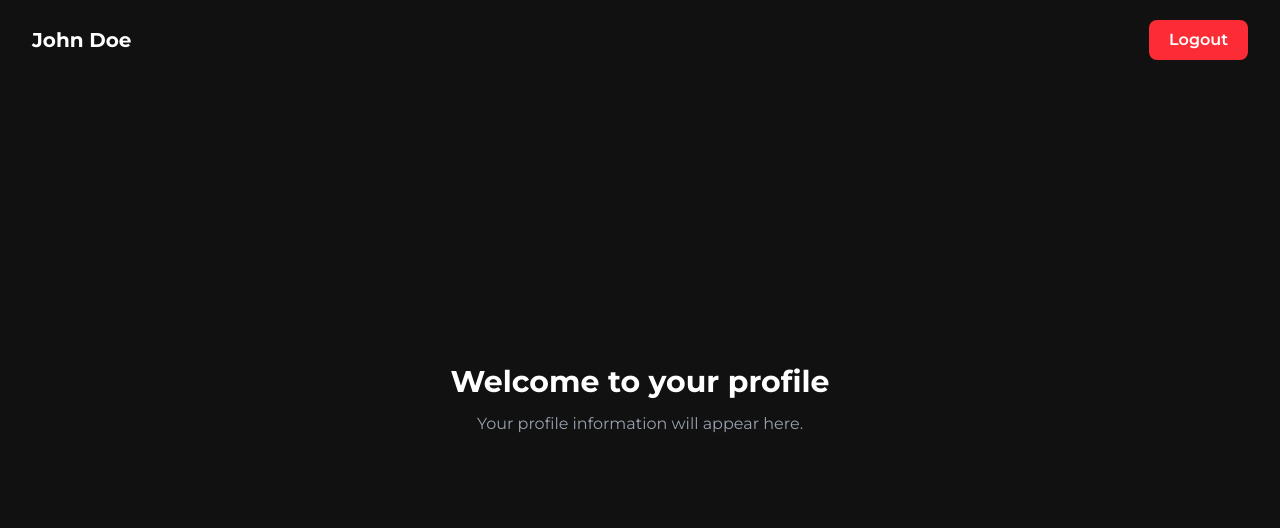
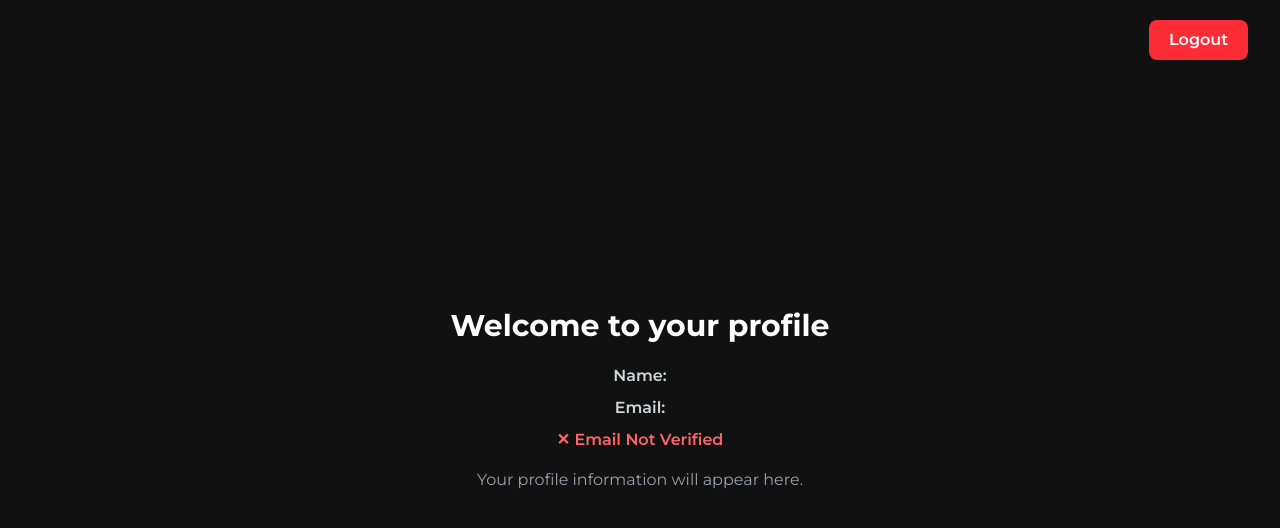
Before and after one commit to muhammad-waqas99/next-auth-system, a Next.js app: page /profile in a window 1280 px wide. Shown: the top 528 px of the page. Built offline with nearby package versions, Linux system fonts and the light colour scheme; no server answers.

Commit message:
feat: add user details API and display profile data

```diff
--- /dev/null
+++ b/app/api/auth/me/route.ts
@@ -0,0 +1,80 @@
+import User from "@/app/models/user.model";
+import { NextRequest, NextResponse } from "next/server";
+import jwt from "jsonwebtoken";
+import connectToDB from "@/app/dbconfig/db";
+
+interface TokenPayload {
+  id: string;
+  email: string;
+}
+
+export async function GET(request: NextRequest) {
+  try {
+    const token = request.cookies.get("token")?.value;
+
+
+    if (!token) {
+      return NextResponse.json(
+        {
+          success: false,
+          message: "Authentication token is missing",
+        },
+        { status: 401 }
+      );
+    }
+
+
+    const jwtUserDetails = jwt.verify(
+      token,
+      process.env.JWT_SECRET!
+    );
+
+
+    if (typeof jwtUserDetails === "string") {
+      return NextResponse.json(
+        {
+          success: false,
+          message: "Invalid token payload",
+        },
+        { status: 401 }
+      );
+    }
+
+    const { id: userID } = jwtUserDetails as TokenPayload;
+
+    await connectToDB();
+
+    const currentUser = await User.findById(userID)
+      .select("-password");
+
+
+    if (!currentUser) {
+      return NextResponse.json(
+        {
+          success: false,
+          message: "User not found",
+        },
+        { status: 404 }
+      );
+    }
+
+    return NextResponse.json(
+      {
+        success: true,
+        message: "Current user details fetched successfully",
+        user: currentUser,
+      },
+      { status: 200 }
+    );
+  } catch (error: any) {
+    console.log("Something went wrong:", error.message);
+
+    return NextResponse.json(
+      {
+        success: false,
+        message: "Invalid or expired authentication token",
+      },
+      { status: 401 }
+    );
+  }
+}
--- a/app/profile/page.tsx
+++ b/app/profile/page.tsx
@@ -1,11 +1,39 @@
-"use client"
+"use client";
 
 import axios from "axios";
-import Link from "next/link";
 import { useRouter } from "next/navigation";
+import { useEffect, useState } from "react";
 
 export default function Profile() {
- const router =useRouter()
+  const [user, setUser] = useState({
+    name: "",
+    email: "",
+    isVerified: false,
+  });
+
+  const router = useRouter();
+
+  useEffect(() => {
+    const getUserDetails = async () => {
+      try {
+        const response = await axios.get("/api/auth/me");
+
+        const name = response.data.user.name.toString();
+        const email = response.data.user.email.toString();
+        const isVerified = response.data.user.isVerified;
+
+        setUser({
+          name,
+          email,
+          isVerified,
+        });
+      } catch (error) {
+        console.log("Something went wrong");
+      }
+    };
+
+    getUserDetails();
+  }, []);
 
   const onLogout = async () => {
     try {
@@ -16,14 +44,21 @@ const onLogout = async () => {
       console.log("Logout failed:", error.message);
     }
   };
+
   return (
     <div className="min-h-screen bg-[#111111] text-white">
+      <nav className="flex items-center justify-between px-8 py-5">
+        <div className="flex items-center gap-2">
+          <h1 className="text-xl font-bold">
+            {user.name}
+          </h1>
 
-
-      <nav className="flex items-center justify-between px-8 py-5">
-        <h1 className="text-xl font-bold">
-          John Doe
-        </h1>
+          {user.isVerified && (
+            <span className="flex h-5 w-5 items-center justify-center rounded-full bg-green-500 text-xs font-bold text-black">
+              ✓
+            </span>
+          )}
+        </div>
 
         <button
           onClick={onLogout}
@@ -34,19 +69,39 @@ const onLogout = async () => {
         </button>
       </nav>
 
-
       <main className="flex min-h-[80vh] items-center justify-center">
         <div className="text-center">
           <h2 className="text-3xl font-bold">
             Welcome to your profile
           </h2>
 
-          <p className="mt-3 text-gray-400">
+          <div className="mt-5 space-y-2">
+            <p className="text-gray-300">
+              <span className="font-semibold">Name:</span>{" "}
+              {user.name}
+            </p>
+
+            <p className="text-gray-300">
+              <span className="font-semibold">Email:</span>{" "}
+              {user.email}
+            </p>
+
+            <p
+              className={
+                user.isVerified
+                  ? "font-semibold text-green-400"
+                  : "font-semibold text-red-400"
+              }
+            >
+              {user.isVerified ? "✓ Email Verified" : "✕ Email Not Verified"}
+            </p>
+          </div>
+
+          <p className="mt-4 text-gray-400">
             Your profile information will appear here.
           </p>
         </div>
       </main>
-
     </div>
   );
 }
```
Lines whose indentation alone changed are shown as unchanged.
